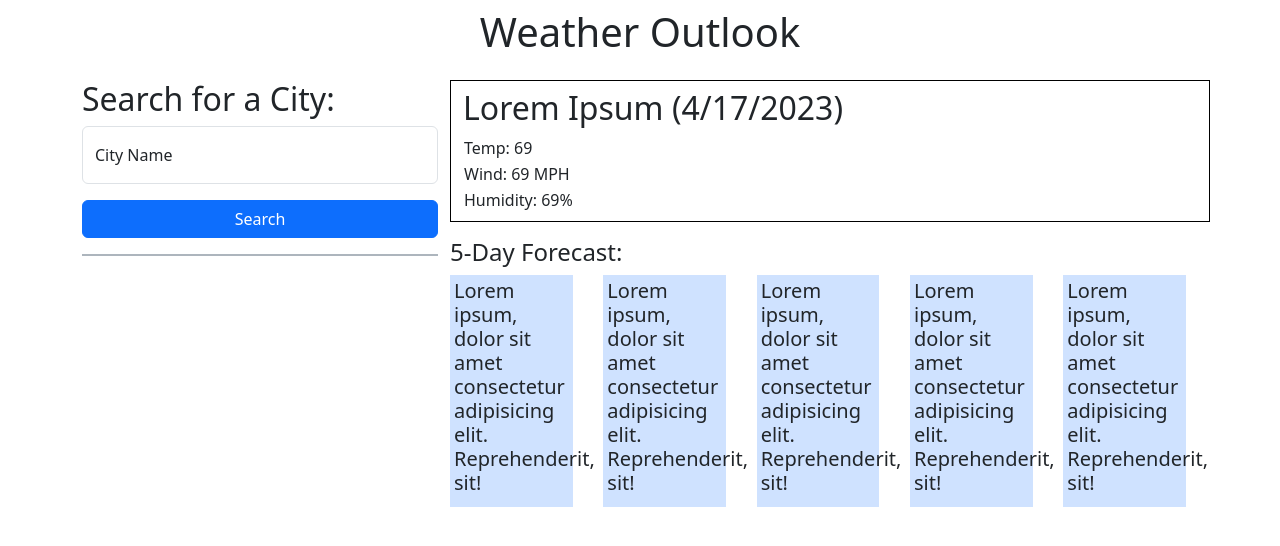
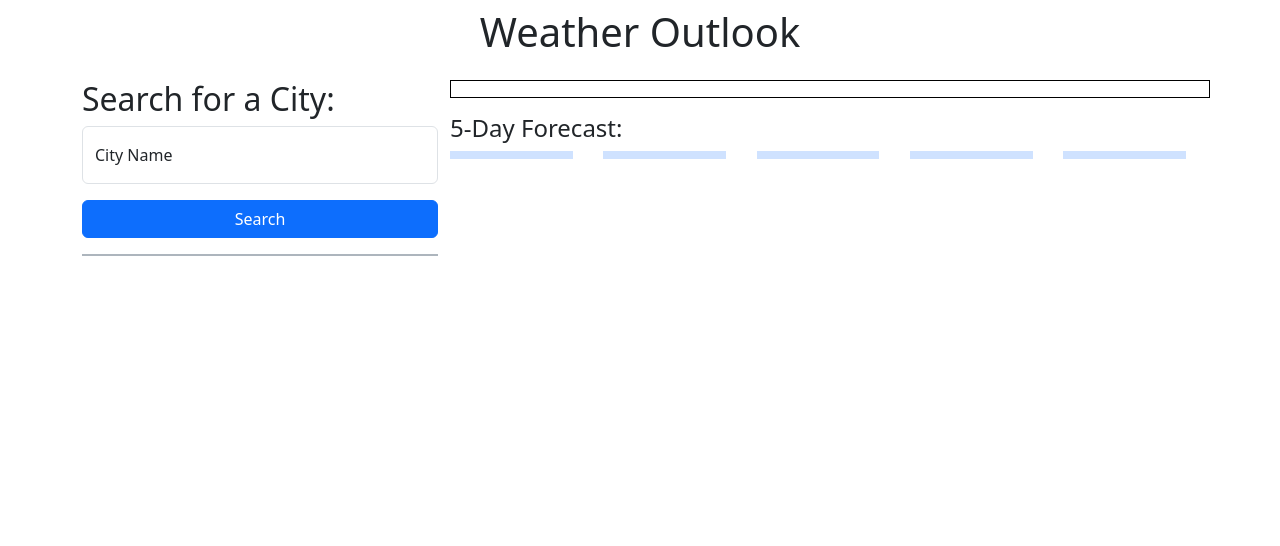
Before and after one commit to erikbenedict/weather-outlook, a plain HTML site: page index.html in a window 1280 px wide. Drawn offline with nearby package versions, Linux system fonts and the light colour scheme.

Commit message:
completed feature and removed placeholders in order to proceed with dynamically inserting data

```diff
--- a/index.html
+++ b/index.html
@@ -27,33 +27,17 @@
             <div class="col-8">
             <div class="row">
                 <div class="border border-black py-2 mb-3">
-                    <h2 class="current-info">
-                        <span id="current-city">Lorem Ipsum</span>
-                        <span id="current-day">(4/17/2023)</span>
-                    </h2>
-                    <table>
-                        <tbody>
-                            <tr id="current-temp">
-                                <td>Temp: 69</td>
-                            </tr>
-                            <tr id="current-wind">
-                                <td>Wind: 69 MPH</td>
-                            </tr>
-                            <tr id="current-humidity">
-                                <td>Humidity: 69%</td>
-                            </tr>
-                        </tbody>
-                    </table>
+                    <div id="current-day"></div>
                 </div>
             </div>
             <div class="row">
                 <h4 class="p-0">5-Day Forecast:</h4>
                 <div class="row d-flex justify-content-between">
-                    <div id="second-day" class="col-2 bg-primary-subtle p-1"><h5>Lorem ipsum, dolor sit amet consectetur adipisicing elit. Reprehenderit, sit!</h5></div>
-                    <div id="third-day" class="col-2 bg-primary-subtle p-1"><h5>Lorem ipsum, dolor sit amet consectetur adipisicing elit. Reprehenderit, sit!</h5></div>
-                    <div id="fourth-day" class="col-2 bg-primary-subtle p-1"><h5>Lorem ipsum, dolor sit amet consectetur adipisicing elit. Reprehenderit, sit!</h5></div>
-                    <div id="fith-day" class="col-2 bg-primary-subtle p-1"><h5>Lorem ipsum, dolor sit amet consectetur adipisicing elit. Reprehenderit, sit!</h5></div>
-                    <div id="sixth-day" class="col-2 bg-primary-subtle p-1"><h5>Lorem ipsum, dolor sit amet consectetur adipisicing elit. Reprehenderit, sit!</h5></div>
+                    <div id="second-day" class="col-2 bg-primary-subtle p-1"></div>
+                    <div id="third-day" class="col-2 bg-primary-subtle p-1"></div>
+                    <div id="fourth-day" class="col-2 bg-primary-subtle p-1"></div>
+                    <div id="fith-day" class="col-2 bg-primary-subtle p-1"></div>
+                    <div id="sixth-day" class="col-2 bg-primary-subtle p-1"></div>
                 </div>
             </div>
         </div>
```
